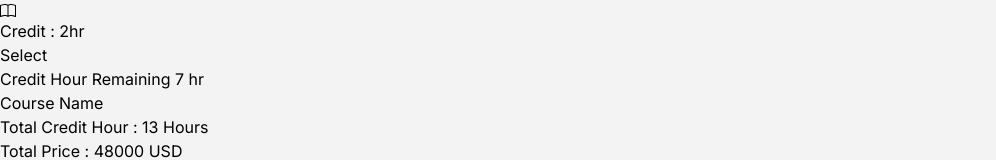
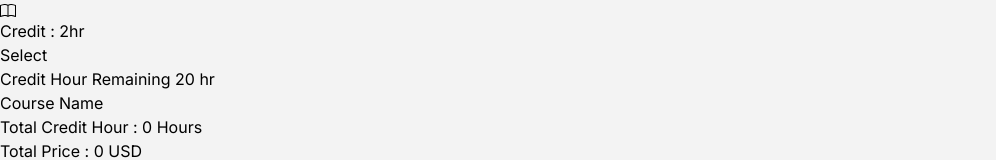
Before and after one commit to Amin7775/Course-Roster-Website-with-react, a React (Vite) app: page / in a window 1280 px wide. Shown: the part 4025-4185 px from the top of the page, without its empty margins (0-996 px from the left). Built offline with nearby package versions, Linux system fonts and the light colour scheme.

Commit message:
Dynamic cart section completed

```diff
--- a/src/App.jsx
+++ b/src/App.jsx
@@ -5,18 +5,42 @@ import Cart from "./Components/Cart/Cart";
 import Header from "./Components/Header/Header";
 
 function App() {
-  const [cartList,setCartList]= useState([]);
+  const [cartList, setCartList] = useState([]);
+  const [creditHour, setCreditHour] = useState(0);
+  const [totalPrice,setTotalPrice] = useState(0);
+  const [remaining,setRemaining] = useState(20);
 
-  const handleAddToCart = cart =>{
-    const isExist = cartList.find(item => item.course_name==cart.course_name)
-    if(isExist){
-      return alert("This Course Is Already Selected")
+  const handleAddToCart = (cart) => {
+    // Check Duplicate
+    const isExist = cartList.find(
+      (item) => item.course_name == cart.course_name
+    );
+    // Set Credit Hour
+    let creditHourCount = cart.credit;
+    // set Total Price
+    let priceCount=cart.price;
+
+    if (isExist) {
+      return alert("This Course Is Already Selected");
+    } else {
+      cartList.forEach((item) => {
+        creditHourCount = creditHourCount + item.credit;
+        priceCount=priceCount+item.price;
+      });
+      // check remaining hour
+      const totalRemaining = 20-creditHourCount;
+      if(creditHourCount>20){
+        return alert("Limit sesh")
+      }
+      setRemaining(totalRemaining)
+      setCreditHour(creditHourCount);
+      setTotalPrice(priceCount);
+      const newCartList = [...cartList, cart];
+      setCartList(newCartList);
+
+      console.log(creditHour);
     }
-
-    const newCartList = [...cartList,cart]
-    setCartList(newCartList);
-    console.log(cartList)
-  }
+  };
   return (
     <>
       {/* Body */}
@@ -28,7 +52,7 @@ function App() {
           </div>
 
           <div className="flex-1">
-            <Cart cartList={cartList}></Cart>
+            <Cart cartList={cartList} creditHour={creditHour} totalPrice={totalPrice} remaining={remaining}></Cart>
           </div>
         </div>
       </div>
--- a/src/Components/Cart/Cart.jsx
+++ b/src/Components/Cart/Cart.jsx
@@ -1,23 +1,23 @@
 
 
-const Cart = ({cartList}) => {
+const Cart = ({cartList,creditHour,totalPrice,remaining}) => {
 
     return (
         <div className="w-full border-2 bg-white h-auto p-4 m-1 rounded-lg">
             <div className="border-b-2 pb-4">
-            <h1 className="text-base text-center font-bold text-[#2F80ED]">Credit Hour Remaining 7 hr</h1>
+            <h1 className="text-base text-center font-bold text-[#2F80ED]">Credit Hour Remaining {remaining} hr</h1>
             </div>
             <div className="mt-4 mb-6 pb-4 border-b-2">
                 <h1 className="text-lg font-bold">Course Name</h1>
                 {
-                    cartList.map((cart,idx)=> <p className="text-[#1C1B1B99] font-medium">{idx+1}. {cart.course_name}</p>)
+                    cartList.map((cart,idx)=> <p key={idx} className="text-[#1C1B1B99] font-medium">{idx+1}. {cart.course_name}</p>)
                 }
             </div>
             <div className="border-b-2 pb-4">
-                <h1 className="text-[#1C1B1BCC] text-base font-medium">Total Credit Hour : 13 Hours</h1>
+                <h1 className="text-[#1C1B1BCC] text-base font-medium">Total Credit Hour : {creditHour} Hours</h1>
             </div>
             <div className="border-b-2 pb-4">
-                <h1 className="text-[#1C1B1BCC] text-base font-semibold">Total Price : 48000 USD</h1>
+                <h1 className="text-[#1C1B1BCC] text-base font-semibold">Total Price : {totalPrice} USD</h1>
             </div>
 
         </div>
```
